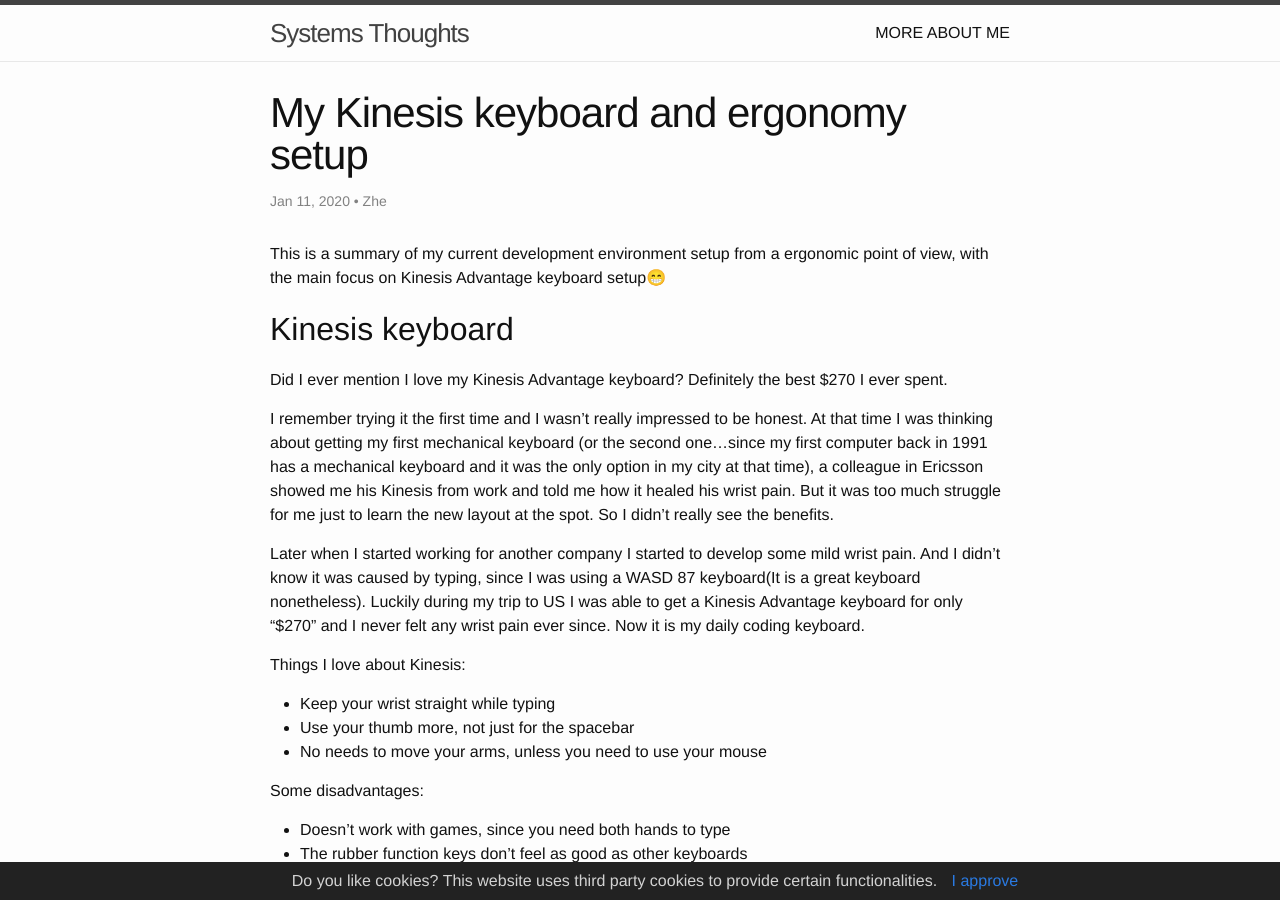
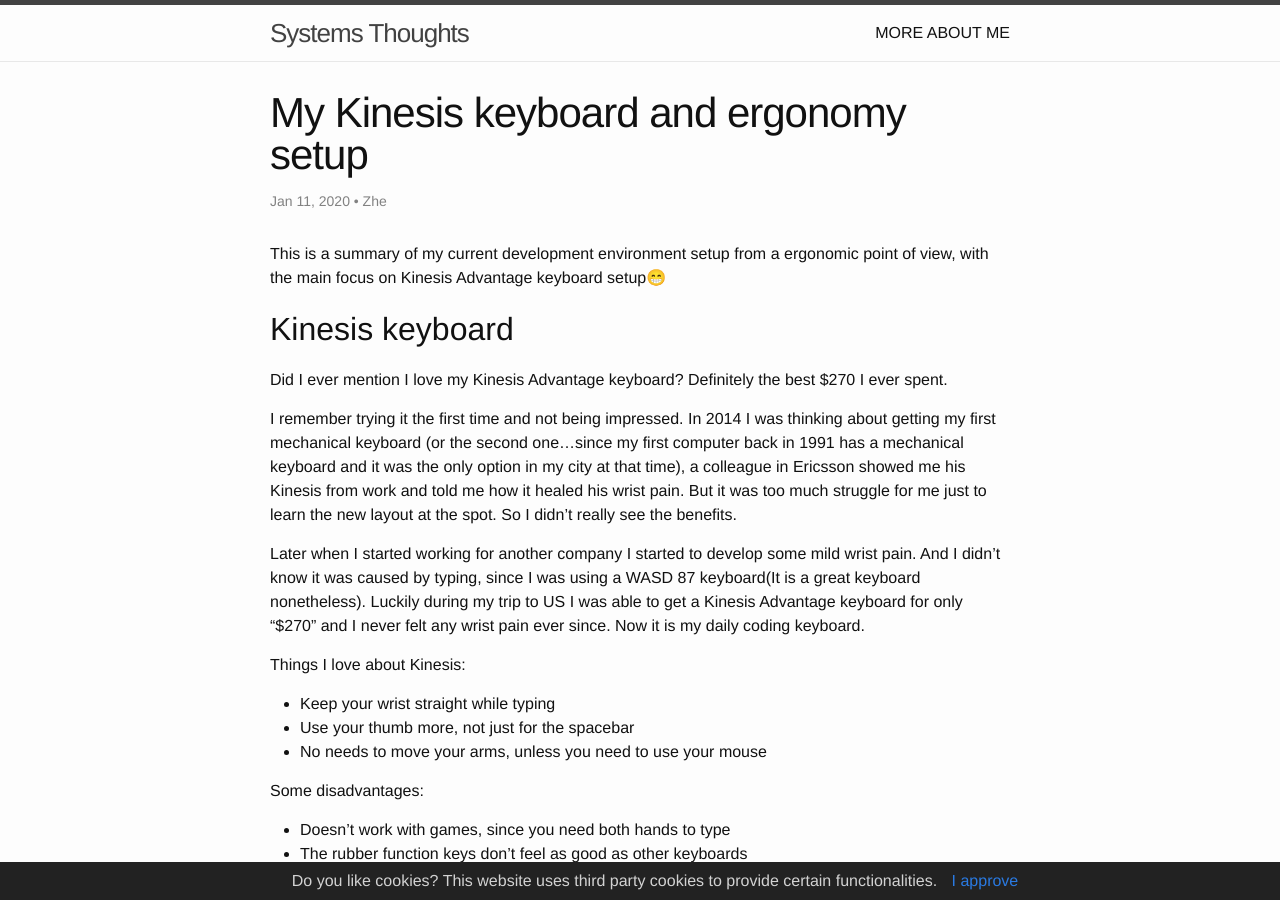
Before and after one commit to zheli/zheli.github.io, a Jekyll site: the page built from _posts/2020-01-11-kinesis.md, in a window 1280 px wide and 900 px high. Built offline with Jekyll 4.4.1, drawn with Linux system fonts in a browser that asks for light colours; emoji names are drawn with the system emoji font; comment, search, counter and statistics services are not loaded.

Commit message:
Fix some words.

```diff
--- a/_posts/2020-01-11-kinesis.md
+++ b/_posts/2020-01-11-kinesis.md
@@ -16,13 +16,13 @@
 Did I ever mention I love my Kinesis Advantage keyboard? Definitely the best
 $270 I ever spent.
 
-I remember trying it the first time and I wasn't really impressed to be honest.
-At that time I was thinking about getting my first mechanical keyboard (or the
-second one...since my first computer back in 1991 has a mechanical keyboard and
-it was the only option in my city at that time), a colleague in Ericsson showed
-me his Kinesis from work and told me how it healed his wrist pain. But it was
-too much struggle for me just to learn the new layout at the spot. So I didn't
-really see the benefits.
+I remember trying it the first time and not being impressed. In 2014 I was
+thinking about getting my first mechanical keyboard (or the second one...since
+my first computer back in 1991 has a mechanical keyboard and it was the only
+option in my city at that time), a colleague in Ericsson showed me his Kinesis
+from work and told me how it healed his wrist pain. But it was too much struggle
+for me just to learn the new layout at the spot. So I didn't really see the
+benefits.
 
 Later when I started working for another company I started to develop some mild
 wrist pain. And I didn't know it was caused by typing, since I was using a WASD
```
